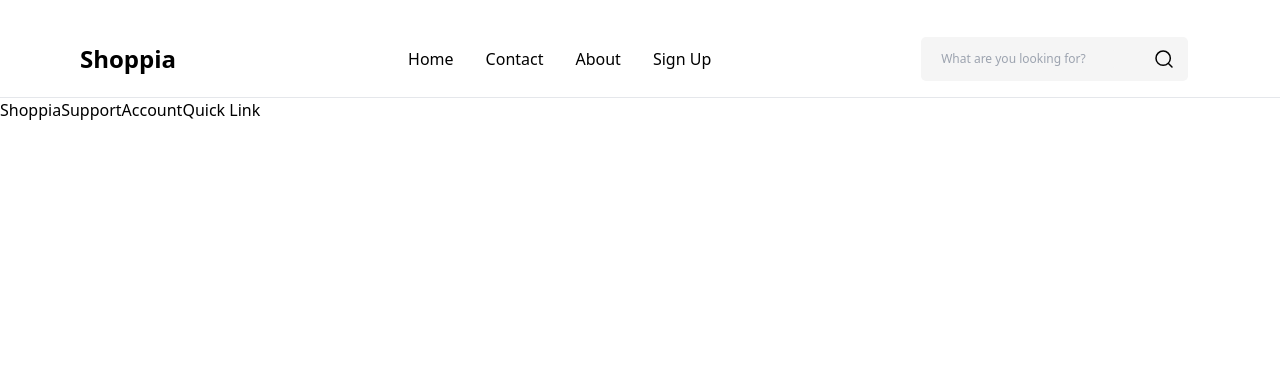
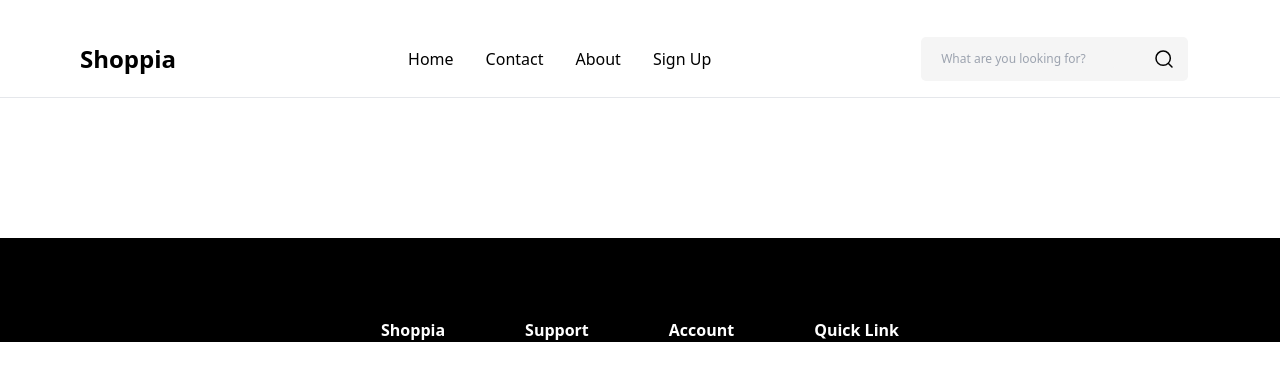
Before and after one commit to DevKaffy/Shoppia-project, a React (Vite) app: page / in a window 1280 px wide. Shown: the top 380 px of the page. Built offline with nearby package versions, Linux system fonts and the light colour scheme.

Commit message:
feat: footer

```diff
--- a/src/Components/Footer/Footer.css
+++ b/src/Components/Footer/Footer.css
@@ -0,0 +1,6 @@
+.footer{
+    @apply mt-[8.75rem] bg-black  text-white pl-[8.4rem] pr-[8.4rem] pt-[5rem];
+}
+.title{
+    @apply flex gap-x-[5rem] text-[1rem] font-bold items-center justify-center;
+}
--- a/src/Components/Footer/index.jsx
+++ b/src/Components/Footer/index.jsx
@@ -3,11 +3,13 @@ import './Footer.css'
 
 const Footer = () => {
   return (
-    <div >
+    <div className='footer'>
+      <div className='title'>
       <span>Shoppia</span>
       <span>Support</span>
       <span>Account</span>
       <span>Quick Link</span>
+      </div>
     </div>
   )
 }
```
